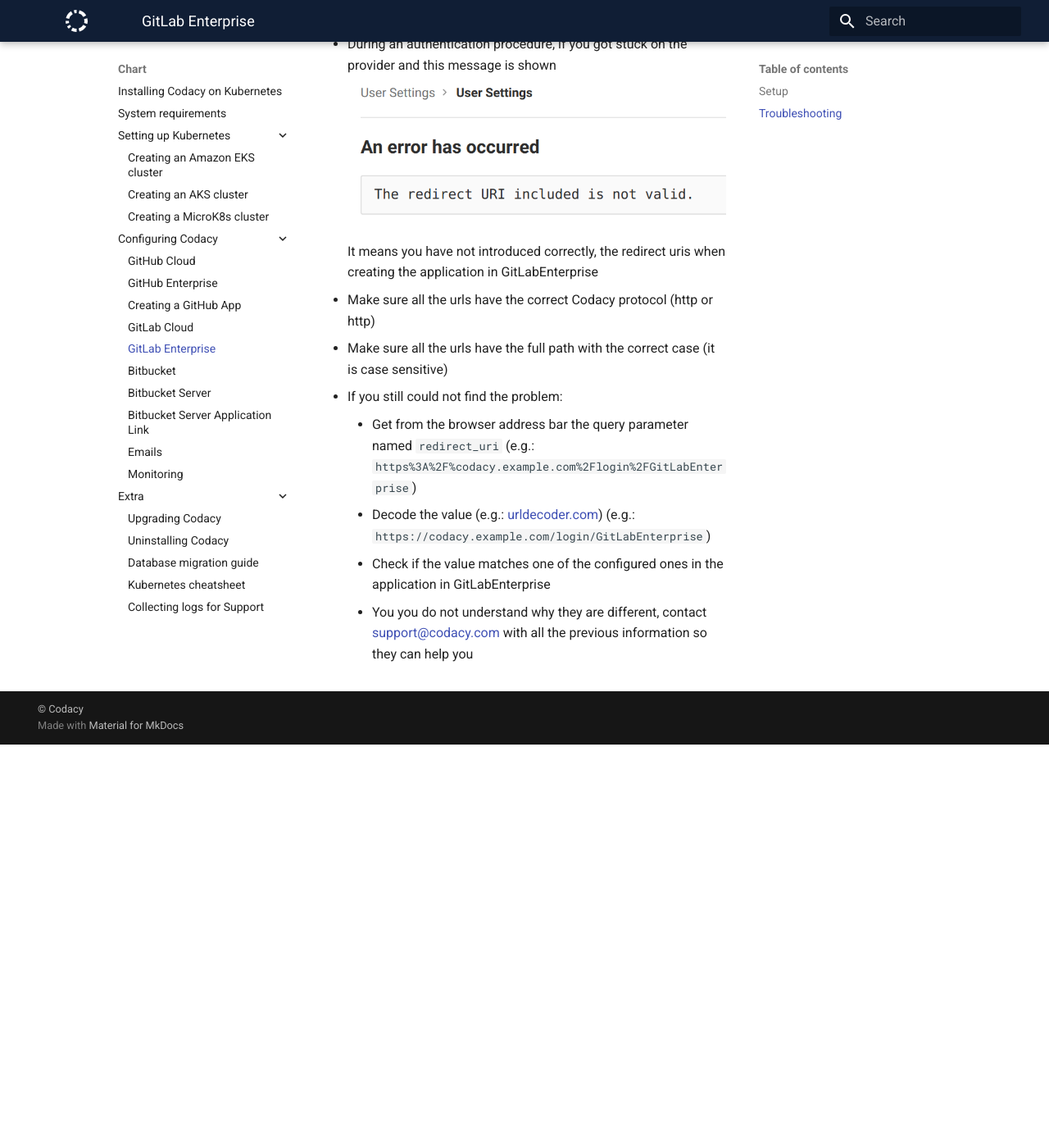
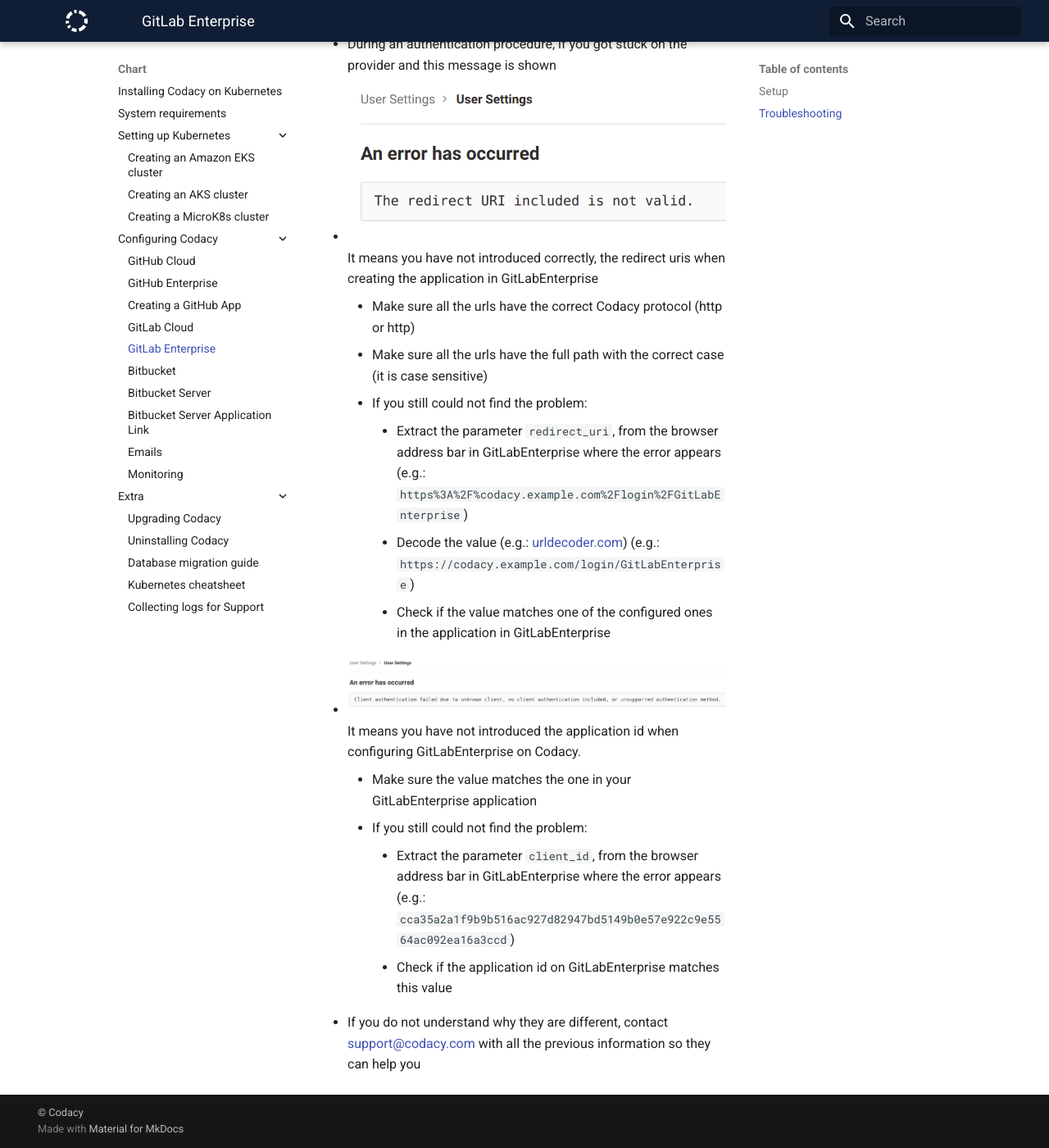
Before and after one commit to codacy/chart, an MkDocs documentation site: the page built from docs/configuration/integrations/gitlab-enterprise.md, in a window 1280 px wide and 1400 px high, scrolled down 1186 px. Shown: the whole window at 82% size. Built offline with MkDocs 1.6.1 and Material for MkDocs 9.7.7, drawn with Linux system fonts in a browser that asks for light colours; before the commit the page ends 2094 px from its top, so only the background shows below that.

Commit message:
doc: Add GitLab and GitLabEnterprise bad application id and/or secret troubleshooting

```diff
--- a/docs/configuration/integrations/gitlab-enterprise.md
+++ b/docs/configuration/integrations/gitlab-enterprise.md
@@ -37,13 +37,19 @@
 ## Troubleshooting
 
 - During an authentication procedure, if you got stuck on the provider and this message is shown
-  ![Invalid redirect URI](./gitlab-invalid-redirect-uri.png)
-  It means you have not introduced correctly, the redirect uris when creating the application in GitLabEnterprise
-  - Make sure all the urls have the correct Codacy protocol (http or http)
-  - Make sure all the urls have the full path with the correct case (it is case sensitive)
-  - If you still could not find the problem:
-    - Get from the browser address bar the query parameter named `redirect_uri` (e.g.: `https%3A%2F%codacy.example.com%2Flogin%2FGitLabEnterprise`)
-    - Decode the value (e.g.: [urldecoder.com](https://www.urldecoder.org/)) (e.g.: `https://codacy.example.com/login/GitLabEnterprise`)
-    - Check if the value matches one of the configured ones in the application in GitLabEnterprise
-    - You you do not understand why they are different, contact [support@codacy.com](mailto:support@codacy.com)
-      with all the previous information so they can help you
+  - ![Invalid redirect URI](./gitlab-invalid-redirect-uri.png)
+    It means you have not introduced correctly, the redirect uris when creating the application in GitLabEnterprise
+    - Make sure all the urls have the correct Codacy protocol (http or http)
+    - Make sure all the urls have the full path with the correct case (it is case sensitive)
+    - If you still could not find the problem:
+        - Extract the parameter `redirect_uri`, from the browser address bar in GitLabEnterprise where the error appears (e.g.: `https%3A%2F%codacy.example.com%2Flogin%2FGitLabEnterprise`)
+        - Decode the value (e.g.: [urldecoder.com](https://www.urldecoder.org/)) (e.g.: `https://codacy.example.com/login/GitLabEnterprise`)
+        - Check if the value matches one of the configured ones in the application in GitLabEnterprise
+  - ![Invalid application id](./gitlab-invalid-application-id.png)
+    It means you have not introduced the application id when configuring GitLabEnterprise on Codacy.
+    - Make sure the value matches the one in your GitLabEnterprise application
+    - If you still could not find the problem:
+        - Extract the parameter `client_id`, from the browser address bar in GitLabEnterprise where the error appears (e.g.: `cca35a2a1f9b9b516ac927d82947bd5149b0e57e922c9e5564ac092ea16a3ccd`)
+        - Check if the application id on GitLabEnterprise matches this value
+- If you do not understand why they are different, contact [support@codacy.com](mailto:support@codacy.com)
+  with all the previous information so they can help you
```
Also changed, not shown: docs/configuration/integrations/gitlab-cloud.md (+16 -10 lines), docs/configuration/integrations/gitlab-invalid-application-id.png (added).
